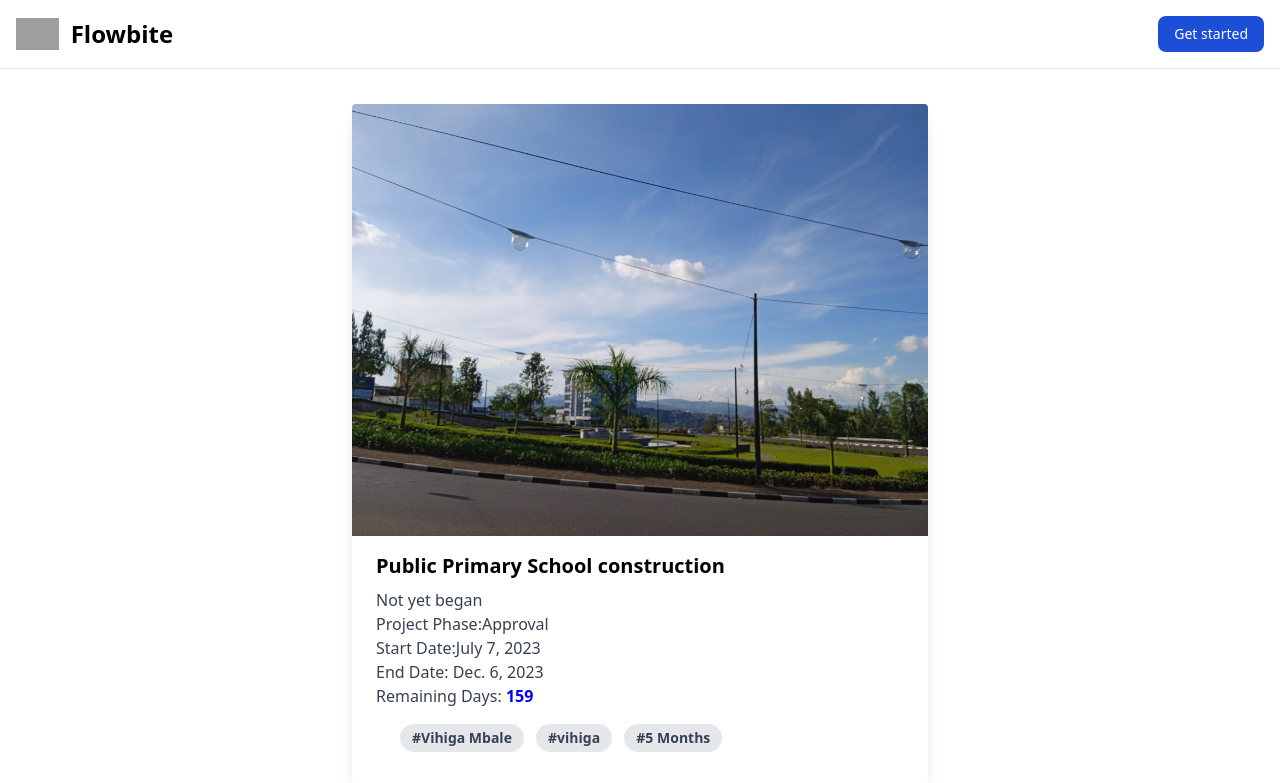
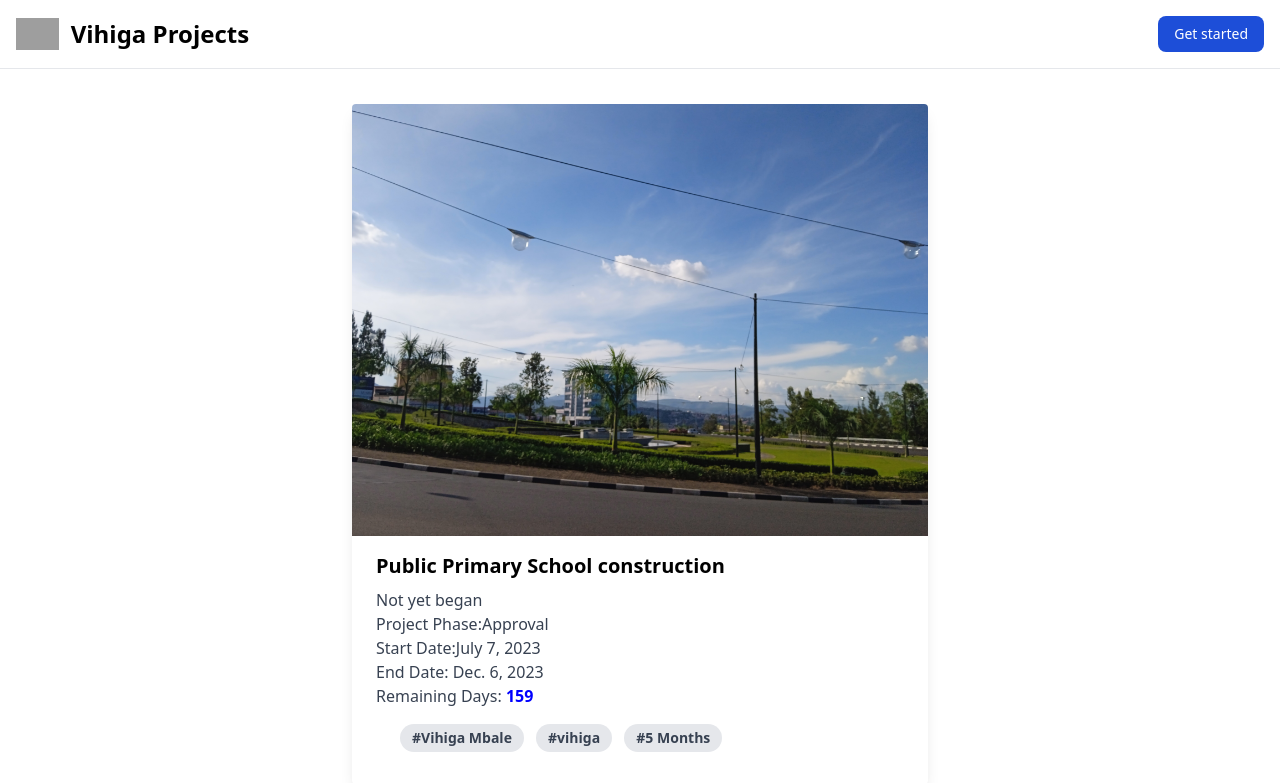
Before and after one commit to Rogendo/VHC-Project-Tracker, a Django app: page /items/2/ in a window 1280 px wide. Shown: the top 783 px of the page. Run offline with Django 4.2, Linux system fonts and the light colour scheme; data comes from the database, SQL or seed files in the repository; some libraries are stand-ins or nearby versions; grey boxes are pictures that could not be loaded.

Commit message:
Update base.html

```diff
--- a/tracker/templates/tracker/base.html
+++ b/tracker/templates/tracker/base.html
@@ -14,8 +14,8 @@
   <nav class="bg-white dark:bg-gray-900 fixed w-full z-20 top-0 left-0 border-b border-gray-200 dark:border-gray-600">
   <div class="max-w-screen-xl flex flex-wrap items-center justify-between mx-auto p-4">
   <a href="/" class="flex items-center">
-      <img src="https://flowbite.com/docs/images/logo.svg" class="h-8 mr-3" alt="Flowbite Logo">
-      <span class="self-center text-2xl font-semibold whitespace-nowrap dark:text-white">Flowbite</span>
+      <img src="static/assets/img/icon.svg" class="h-8 mr-3" alt="Flowbite Logo">
+      <span class="self-center text-2xl font-semibold whitespace-nowrap dark:text-white">Vihiga Projects</span>
   </a>
   <div class="flex md:order-2">
       <button type="button" class="text-white bg-blue-700 hover:bg-blue-800 focus:ring-4 focus:outline-none focus:ring-blue-300 font-medium rounded-lg text-sm px-4 py-2 text-center mr-3 md:mr-0 dark:bg-blue-600 dark:hover:bg-blue-700 dark:focus:ring-blue-800">Get started</button>
```
